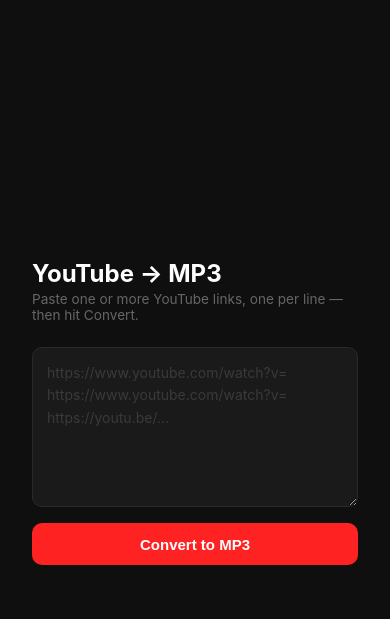
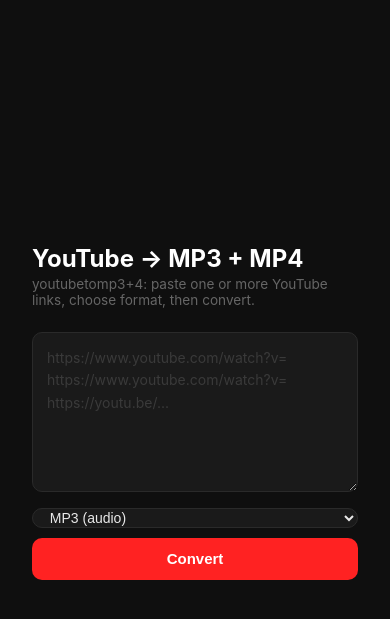
Before and after one commit to KrishP147/youtubetomp3, a Flask app: page / in a window 390 px wide. Shown: the top 619 px of the page. Run offline with Flask 3, Linux system fonts and the light colour scheme.

Commit message:
added yt to mp4 functionality

```diff
--- a/app.py
+++ b/app.py
@@ -1,5 +1,5 @@
 import os
-import json
+import re
 import uuid
 from flask import Flask, request, jsonify, send_file, render_template
 import yt_dlp
@@ -11,37 +11,81 @@ DOWNLOAD_DIR = os.path.join(os.path.dirname(os.path.abspath(__file__)), 'downloa
 os.makedirs(DOWNLOAD_DIR, exist_ok=True)
 
 
-def download_to_mp3(url):
-    url = url.strip()
-    if not url:
-        return None
+def sanitize_filename(name):
+    cleaned = re.sub(r'[\\/*?:"<>|]', '', name).strip()
+    return cleaned if cleaned else 'Unknown'
+
+
+def search_and_download_song(title, artist):
+    display_name = sanitize_filename(f"{title}, {artist}" if artist else title)
+    final_path = os.path.join(DOWNLOAD_DIR, f'{display_name}.mp3')
+
+    if os.path.exists(final_path):
+        return {'title': title, 'artist': artist, 'filename': f'{display_name}.mp3', 'status': 'success'}
 
     file_id = str(uuid.uuid4())[:8]
-    output_template = os.path.join(DOWNLOAD_DIR, f'{file_id}_%(title)s.%(ext)s')
+    output_template = os.path.join(DOWNLOAD_DIR, f'{file_id}.%(ext)s')
+    query = f"{title} {artist}".strip()
 
     ydl_opts = {
         'format': 'bestaudio/best',
         'outtmpl': output_template,
-        'postprocessors': [{
-            'key': 'FFmpegExtractAudio',
-            'preferredcodec': 'mp3',
-            'preferredquality': '192',
-        }],
+        'postprocessors': [{'key': 'FFmpegExtractAudio', 'preferredcodec': 'mp3', 'preferredquality': '192'}],
         'quiet': True,
         'no_warnings': True,
     }
 
     try:
         with yt_dlp.YoutubeDL(ydl_opts) as ydl:
+            ydl.download([f'ytsearch1:{query}'])
+
+        for f in os.listdir(DOWNLOAD_DIR):
+            if f.startswith(file_id) and f.endswith('.mp3'):
+                os.rename(os.path.join(DOWNLOAD_DIR, f), final_path)
+                return {'title': title, 'artist': artist, 'filename': f'{display_name}.mp3', 'status': 'success'}
+
+        return {'title': title, 'artist': artist, 'status': 'error', 'error': 'File not found after download'}
+    except Exception as e:
+        return {'title': title, 'artist': artist, 'status': 'error', 'error': str(e)}
+
+
+def download_media(url, output_format='mp3'):
+    url = url.strip()
+    if not url:
+        return None
+
+    output_format = (output_format or 'mp3').lower()
+    if output_format not in {'mp3', 'mp4'}:
+        return {'url': url, 'status': 'error', 'error': 'Unsupported format. Use mp3 or mp4.'}
+
+    file_id = str(uuid.uuid4())[:8]
+    output_template = os.path.join(DOWNLOAD_DIR, f'{file_id}_%(title)s.%(ext)s')
+
+    if output_format == 'mp3':
+        ydl_opts = {
+            'format': 'bestaudio/best',
+            'outtmpl': output_template,
+            'postprocessors': [{'key': 'FFmpegExtractAudio', 'preferredcodec': 'mp3', 'preferredquality': '192'}],
+            'quiet': True,
+            'no_warnings': True,
+        }
+    else:
+        ydl_opts = {
+            'format': 'bestvideo+bestaudio/best',
+            'merge_output_format': 'mp4',
+            'outtmpl': output_template,
+            'postprocessors': [{'key': 'FFmpegVideoConvertor', 'preferedformat': 'mp4'}],
+            'quiet': True,
+            'no_warnings': True,
+        }
+
+    try:
+        with yt_dlp.YoutubeDL(ydl_opts) as ydl:
             info = ydl.extract_info(url, download=True)
             title = info.get('title', 'Unknown')
-            filename = None
             for f in os.listdir(DOWNLOAD_DIR):
-                if f.startswith(file_id) and f.endswith('.mp3'):
-                    filename = f
-                    break
-            if filename:
-                return {'url': url, 'title': title, 'filename': filename, 'status': 'success'}
+                if f.startswith(file_id) and f.endswith(f'.{output_format}'):
+                    return {'url': url, 'title': title, 'filename': f, 'status': 'success'}
             return {'url': url, 'status': 'error', 'error': 'File not found after download'}
     except Exception as e:
         return {'url': url, 'status': 'error', 'error': str(e)}
@@ -52,10 +96,64 @@ def index():
     return render_template('index.html')
 
 
+@app.route('/parse-screenshot', methods=['POST'])
+def parse_screenshot():
+    if 'image' not in request.files:
+        return jsonify({'error': 'No image provided'}), 400
+
+    try:
+        from PIL import Image, ImageEnhance, ImageOps, ImageStat
+        import pytesseract
+    except ImportError as e:
+        return jsonify({'error': f'Missing dependency: {e}. Run: pip install pytesseract Pillow', 'raw': ''}), 500
+
+    try:
+        img = Image.open(request.files['image'].stream).convert('RGB')
+        gray = img.convert('L')
+        avg_brightness = ImageStat.Stat(gray).mean[0]
+
+        if avg_brightness < 128:
+            img = ImageOps.invert(img)
+
+        img = img.convert('L')
+        img = ImageEnhance.Contrast(img).enhance(1.5)
+
+        raw = pytesseract.image_to_string(img, config='--psm 6')
+        return jsonify({'raw': raw})
+    except Exception as e:
+        return jsonify({'error': str(e), 'raw': ''}), 500
+
+
+@app.route('/spotify-convert', methods=['POST'])
+def spotify_convert():
+    data = request.get_json() or {}
+    songs = data.get('songs', [])
+
+    if not songs:
+        return jsonify({'error': 'No songs provided'}), 400
+
+    results = []
+    with ThreadPoolExecutor(max_workers=4) as executor:
+        futures = {
+            executor.submit(search_and_download_song, s.get('title', ''), s.get('artist', '')): s
+            for s in songs if s.get('title')
+        }
+        for future in as_completed(futures):
+            result = future.result()
+            if result:
+                results.append(result)
+
+    return jsonify({'results': results})
+
+
 @app.route('/convert', methods=['POST'])
 def convert():
-    data = request.get_json()
-    raw = (data or {}).get('urls', '')
+    data = request.get_json() or {}
+    raw = data.get('urls', '')
+    output_format = (data.get('format', 'mp3') or 'mp3').lower()
+    if output_format not in {'mp3', 'mp4'}:
+        return jsonify({'error': 'Unsupported format. Use mp3 or mp4.'}), 400
+
     urls = [u.strip() for u in raw.split('\n') if u.strip()]
 
     if not urls:
@@ -63,7 +161,7 @@ def convert():
 
     results = []
     with ThreadPoolExecutor(max_workers=4) as executor:
-        futures = {executor.submit(download_to_mp3, url): url for url in urls}
+        futures = {executor.submit(download_media, url, output_format): url for url in urls}
         for future in as_completed(futures):
             result = future.result()
             if result:
--- a/templates/index.html
+++ b/templates/index.html
@@ -3,7 +3,7 @@
 <head>
     <meta charset="UTF-8">
     <meta name="viewport" content="width=device-width, initial-scale=1.0">
-    <title>YouTube to MP3</title>
+    <title>youtubetomp3+4</title>
     <style>
         * { box-sizing: border-box; margin: 0; padding: 0; }
 
@@ -57,8 +57,27 @@
 
         textarea::placeholder { color: #3a3a3a; }
 
+        .controls {
+            margin-top: 0.75rem;
+            display: flex;
+            gap: 0.6rem;
+        }
+
+        .format-select {
+            background: #1a1a1a;
+            border: 1px solid #2a2a2a;
+            border-radius: 10px;
+            color: #e8e8e8;
+            font-size: 0.875rem;
+            padding: 0 0.8rem;
+            outline: none;
+            min-width: 140px;
+        }
+
+        .format-select:focus { border-color: #ff2222; }
+
         .btn {
-            margin-top: 0.75rem;
+            margin-top: 0;
             width: 100%;
             padding: 0.8rem;
             background: #ff2222;
@@ -159,19 +178,36 @@
         }
 
         .download-btn:hover { background: #17a348; }
+
+        @media (max-width: 540px) {
+            .controls {
+                flex-direction: column;
+            }
+
+            .format-select,
+            .btn {
+                width: 100%;
+            }
+        }
     </style>
 </head>
 <body>
     <div class="container">
-        <h1>YouTube → MP3</h1>
-        <p class="subtitle">Paste one or more YouTube links, one per line — then hit Convert.</p>
+        <h1>YouTube → MP3 + MP4</h1>
+        <p class="subtitle">youtubetomp3+4: paste one or more YouTube links, choose format, then convert.</p>
 
         <textarea
             id="urlInput"
             placeholder="https://www.youtube.com/watch?v=&#10;https://www.youtube.com/watch?v=&#10;https://youtu.be/..."
         ></textarea>
 
-        <button class="btn" id="convertBtn" onclick="convert()">Convert to MP3</button>
+        <div class="controls">
+            <select id="formatSelect" class="format-select" aria-label="Output format">
+                <option value="mp3" selected>MP3 (audio)</option>
+                <option value="mp4">MP4 (video)</option>
+            </select>
+            <button class="btn" id="convertBtn" onclick="convert()">Convert</button>
+        </div>
 
         <div id="loading" class="loading">
             <div class="spinner"></div>
@@ -189,6 +225,8 @@
             const urls = input.split('\n').filter(u => u.trim());
             if (!urls.length) return;
 
+            const format = document.getElementById('formatSelect').value;
+
             const btn        = document.getElementById('convertBtn');
             const loading    = document.getElementById('loading');
             const loadingTxt = document.getElementById('loadingText');
@@ -196,14 +234,14 @@
 
             btn.disabled = true;
             loading.style.display = 'flex';
-            loadingTxt.textContent = `Converting ${urls.length} video${urls.length > 1 ? 's' : ''}…`;
+            loadingTxt.textContent = `Converting ${urls.length} video${urls.length > 1 ? 's' : ''} to ${format.toUpperCase()}...`;
             resultsDiv.innerHTML = '';
 
             try {
                 const res  = await fetch('/convert', {
                     method: 'POST',
                     headers: { 'Content-Type': 'application/json' },
-                    body: JSON.stringify({ urls: input })
+                    body: JSON.stringify({ urls: input, format })
                 });
                 const data = await res.json();
 
@@ -219,7 +257,7 @@
                                    <div class="result-title">${esc(r.title)}</div>
                                    <div class="result-url">${esc(r.url)}</div>
                                </div>
-                               <a class="download-btn" href="/download/${encodeURIComponent(r.filename)}" download>Download</a>
+                               <a class="download-btn" href="/download/${encodeURIComponent(r.filename)}" download>Download ${esc(format.toUpperCase())}</a>
                            </div>`
                         : errorItem(r.error || 'Unknown error', r.url)
                 ).join('');
```
Also changed, not shown: README.md.
